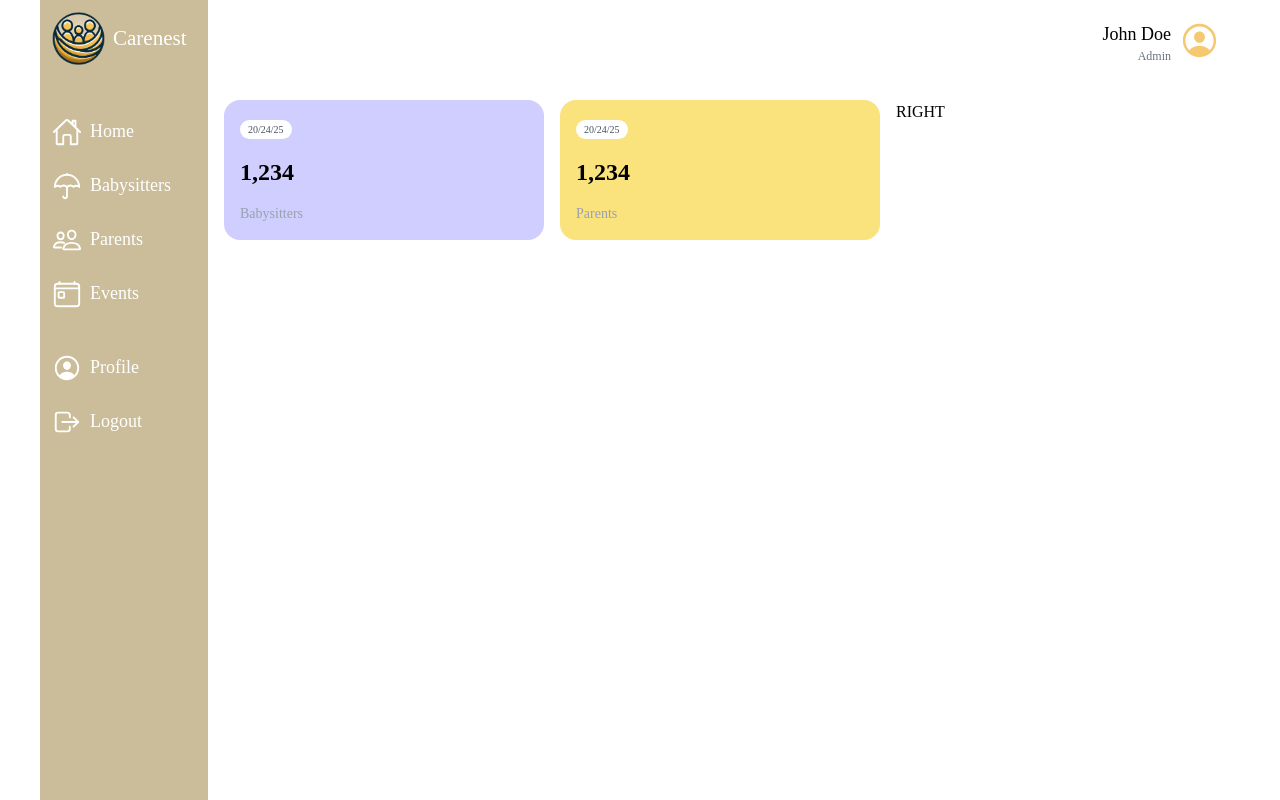
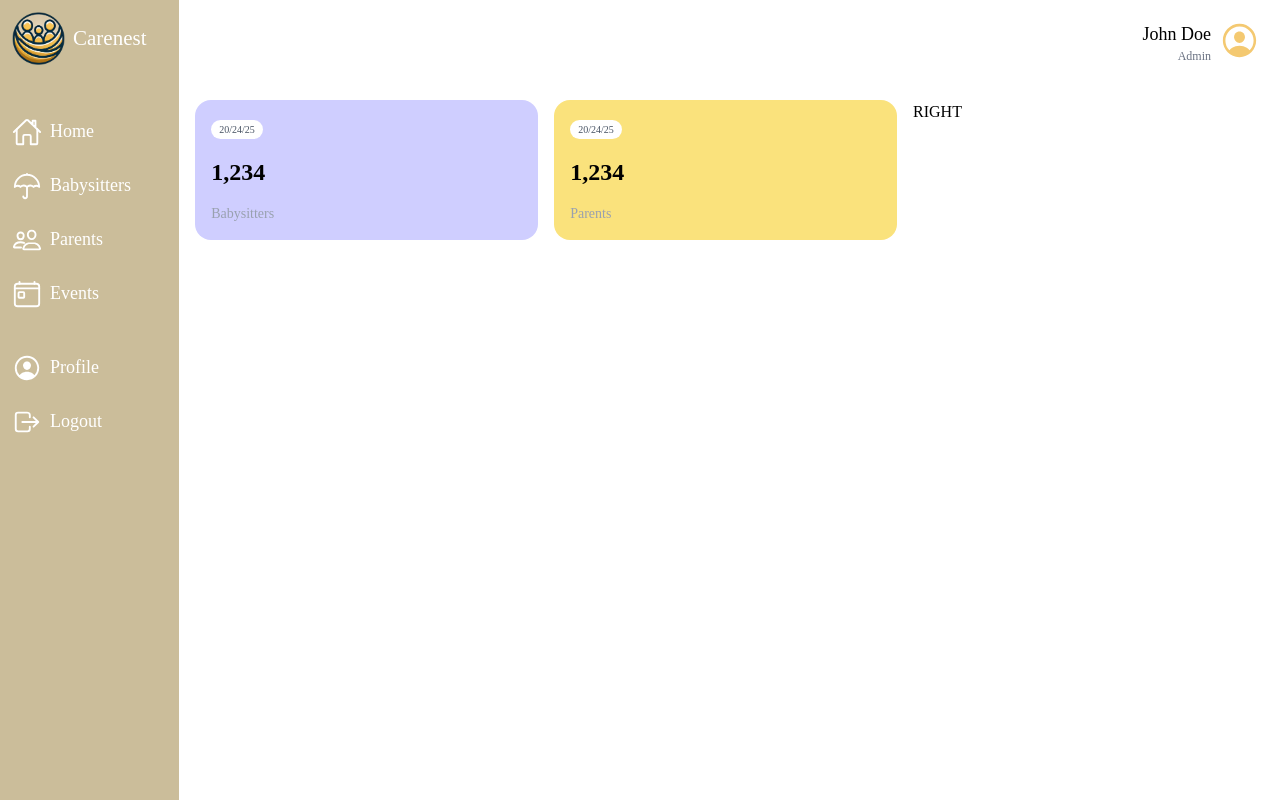
Before and after one commit to Kicknee/CareNest, a Next.js app: page /admin in a window 1280 px wide. Built offline with nearby package versions, Linux system fonts and the light colour scheme; a web font is replaced by a local one.

Commit message:
fix shared layouts across all pages

```diff
--- a/app/(dashboard)/layout.tsx
+++ b/app/(dashboard)/layout.tsx
@@ -10,16 +10,16 @@ export default function DashboardLayout({
   children: React.ReactNode;
 }>) {
   return (
-    <div className="flex h-screen max-w-[1300px] mx-auto">
-      <div className="w-[16%] md:w-[10%] lg:w-[16%] xl:w-[14%] bg-secondary p-3 text-white">
-        <Link href="/" className="flex items-center lg:justify-start gap-2">
+    <div className="mx-auto flex h-screen max-w-[1300px] bg-white">
+      <div className="bg-secondary w-[16%] p-3 text-white md:w-[10%] lg:w-[16%] xl:w-[14%]">
+        <Link href="/" className="flex items-center gap-2 lg:justify-start">
           <Image src="/logo_s.png" alt="logo" width={53} height={53} />
-          <span className="hidden lg:block text-[21px]">Carenest</span>
+          <span className="hidden text-[21px] lg:block">Carenest</span>
         </Link>
         <Menu />
       </div>
 
-      <div className="w-[84%] md:w-[90%] lg:w-[84%] xl:w-[86%] overflow-y-scroll ">
+      <div className="w-[84%] overflow-y-scroll md:w-[90%] lg:w-[84%] xl:w-[86%]">
         <Navbar />
         {children}
       </div>
--- a/app/layout.tsx
+++ b/app/layout.tsx
@@ -27,7 +27,9 @@ export default function RootLayout({
       <body
         className={`${geistSans.variable} ${geistMono.variable} antialiased`}
       >
-        <div className="mx-auto xl:w-[1200px]">{children}</div>
+        <div className="from-primary to-secondary min-h-screen bg-gradient-to-b to-50%">
+          {children}
+        </div>
       </body>
     </html>
   );
--- a/app/page.tsx
+++ b/app/page.tsx
@@ -27,7 +27,7 @@ export default function Home() {
     },
   ];
   return (
-    <main className="flex w-full max-w-screen flex-col items-center p-8 text-3xl text-white">
+    <main className="mx-auto flex w-full max-w-screen flex-col items-center p-8 text-3xl text-white xl:w-[1200px]">
       <header className="flex w-full items-center justify-center gap-2 md:items-baseline md:justify-around">
         <div className="relative size-[90px] md:hidden">
           <Image src="/logo_m.png" alt="Logo" fill />
@@ -96,7 +96,7 @@ export default function Home() {
           </div>
         </div>
       </section>
-      <section className="flex w-screen flex-col items-center">
+      <section className="flex w-full flex-col items-center">
         {/*tiles section */}
         <p className="my-10 text-3xl md:text-5xl">Browse</p>
         <div className="scrollbar no-scrollbar mt-3 flex w-[99%] snap-x flex-wrap justify-center gap-5 overflow-scroll md:flex-nowrap md:justify-start">
@@ -126,7 +126,6 @@ export default function Home() {
           </div>
         </div>
       </section>
-      <div className="from-primary to-secondary min-h-screen; fixed top-0 left-0 -z-10 size-full bg-gradient-to-b to-50%"></div>
     </main>
   );
 }
```
